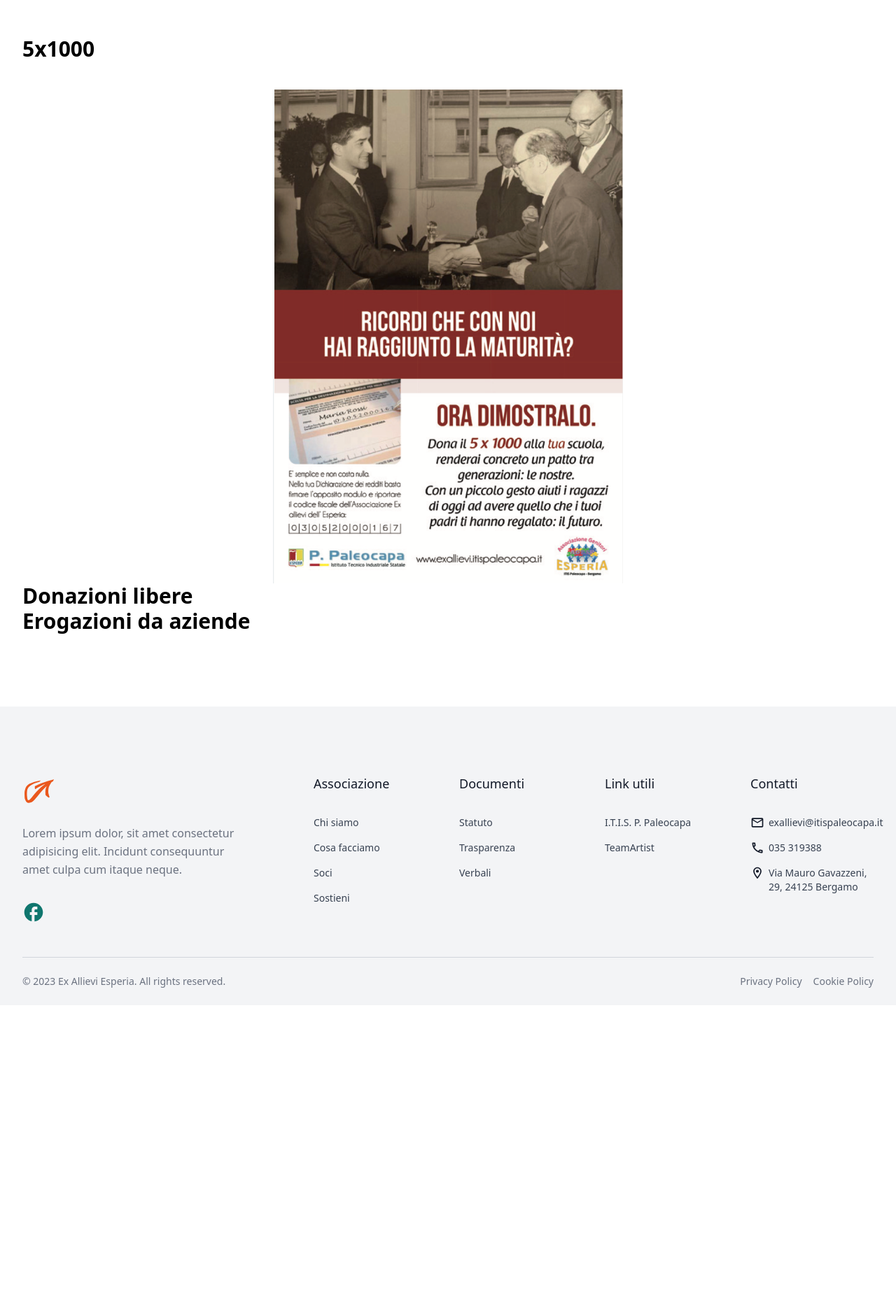
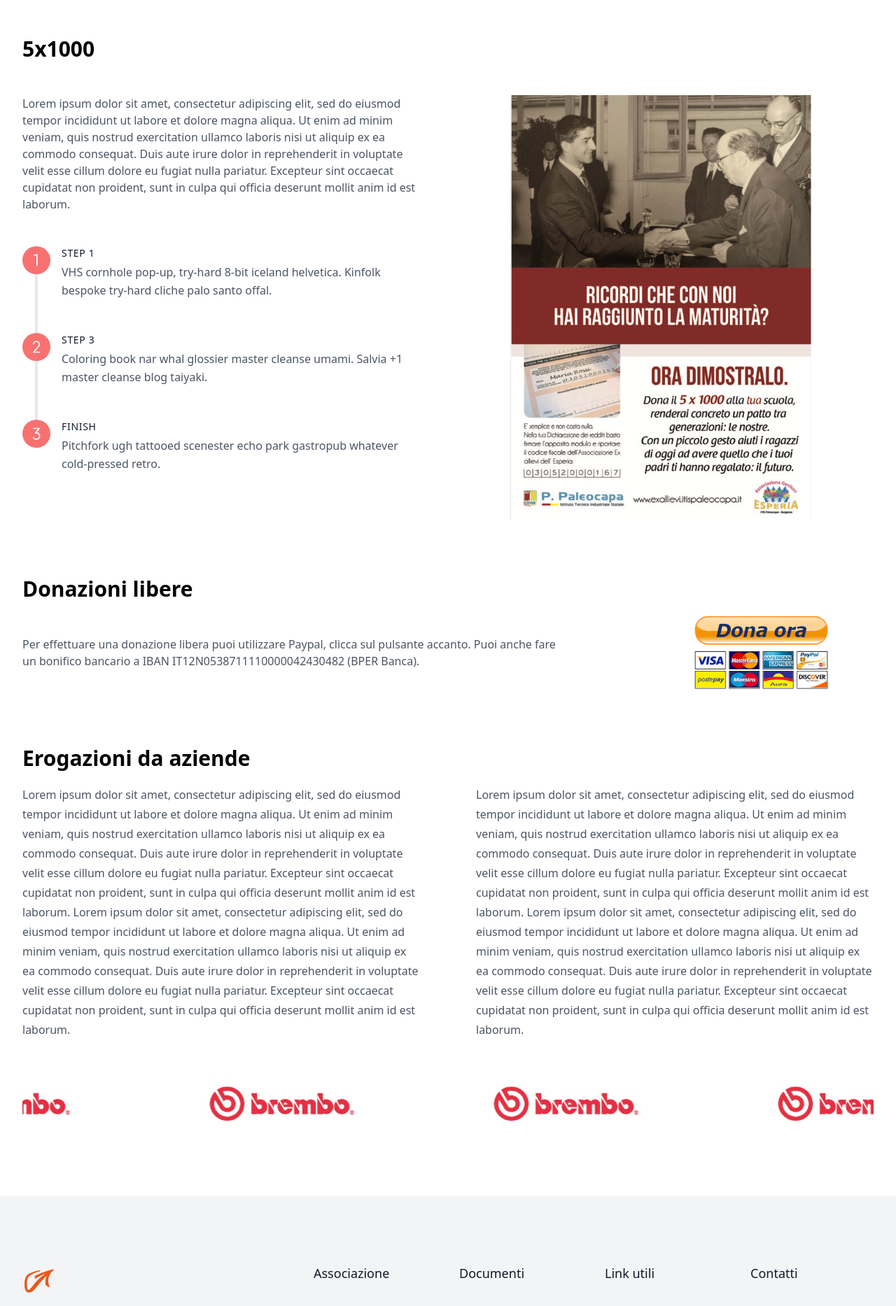
Before and after one commit to exallievi-esperia/website, a Next.js app: page /sostieni in a window 1280 px wide. Shown: the part 560-2427 px from the top of the page at 70% size. Before the commit the page ends 1997 px from the top, so only its background shows below. Built offline with nearby package versions, Linux system fonts and the light colour scheme.

Commit message:
✅  Add "Sostieni" page

```diff
--- a/components/layout/Footer.tsx
+++ b/components/layout/Footer.tsx
@@ -7,6 +7,51 @@ import {
   MdOutlinePhone,
   MdOutlineLocationOn,
 } from "react-icons/md";
+
+const menuItems = [
+  {
+    label: "Associazione",
+    subItems: [
+      {
+        label: "Chi siamo",
+        href: "/chi-siamo",
+      },
+      {
+        label: "Cosa facciamo",
+        href: "/cosa-facciamo",
+      },
+      {
+        label: "Soci",
+        href: "/soci",
+      },
+      {
+        label: "Sostieni",
+        href: "/sostieni",
+      },
+    ],
+  },
+  {
+    label: "Documenti",
+    subItems: [
+      {
+        label: "Statuto",
+        href: "/statuto",
+      },
+      {
+        label: "Trasparenza",
+        href: "/trasparenza",
+      },
+      {
+        label: "Bilanci",
+        href: "/bilanci",
+      },
+      {
+        label: "Verbali",
+        href: "/verbali",
+      },
+    ],
+  },
+];
 
 const Footer: React.FC = () => {
   return (
@@ -25,7 +70,7 @@ const Footer: React.FC = () => {
               </Link>
             </div>
 
-            <p className="mt-6 max-w-md text-center leading-relaxed text-gray-500 sm:max-w-xs sm:text-left">
+            <p className="mt-6 text-center leading-relaxed text-gray-500 sm:text-left">
               Lorem ipsum dolor, sit amet consectetur adipisicing elit. Incidunt
               consequuntur amet culpa cum itaque neque.
             </p>
@@ -51,41 +96,16 @@ const Footer: React.FC = () => {
 
               <nav aria-label="Footer About Nav" className="mt-8">
                 <ul className="space-y-4 text-sm">
-                  <li>
+                  {menuItems[0].subItems.map((item) => (
+                    <li key={item.href}>
                       <Link
                         className="text-gray-700 transition hover:text-gray-700/75"
-                      href="/chi-siamo"
+                        href={item.href}
                       >
-                      Chi siamo
+                        {item.label}
                       </Link>
                     </li>
-
-                  <li>
-                    <Link
-                      className="text-gray-700 transition hover:text-gray-700/75"
-                      href="/cosa-facciamo"
-                    >
-                      Cosa facciamo
-                    </Link>
-                  </li>
-
-                  <li>
-                    <Link
-                      className="text-gray-700 transition hover:text-gray-700/75"
-                      href="/soci"
-                    >
-                      Soci
-                    </Link>
-                  </li>
-
-                  <li>
-                    <Link
-                      className="text-gray-700 transition hover:text-gray-700/75"
-                      href="/sostieni"
-                    >
-                      Sostieni
-                    </Link>
-                  </li>
+                  ))}
                 </ul>
               </nav>
             </div>
@@ -95,32 +115,16 @@ const Footer: React.FC = () => {
 
               <nav aria-label="Footer Services Nav" className="mt-8">
                 <ul className="space-y-4 text-sm">
-                  <li>
+                  {menuItems[1].subItems.map((item) => (
+                    <li key={item.href}>
                       <Link
                         className="text-gray-700 transition hover:text-gray-700/75"
-                      href="/statuto"
+                        href={item.href}
                       >
-                      Statuto
+                        {item.label}
                       </Link>
                     </li>
-
-                  <li>
-                    <Link
-                      className="text-gray-700 transition hover:text-gray-700/75"
-                      href="/trasparenza"
-                    >
-                      Trasparenza
-                    </Link>
-                  </li>
-
-                  <li>
-                    <Link
-                      className="text-gray-700 transition hover:text-gray-700/75"
-                      href="/verbali"
-                    >
-                      Verbali
-                    </Link>
-                  </li>
+                  ))}
                 </ul>
               </nav>
             </div>
@@ -149,6 +153,24 @@ const Footer: React.FC = () => {
                       target="_blank"
                     >
                       TeamArtist
+                    </Link>
+                  </li>
+
+                  <li>
+                    <Link
+                      className="text-gray-700 transition hover:text-gray-700/75"
+                      href="/"
+                    >
+                      Privacy Policy
+                    </Link>
+                  </li>
+
+                  <li>
+                    <Link
+                      className="text-gray-700 transition hover:text-gray-700/75"
+                      href="/"
+                    >
+                      Cookie Policy
                     </Link>
                   </li>
                 </ul>
@@ -205,26 +227,12 @@ const Footer: React.FC = () => {
         </div>
 
         <div className="mt-12 border-t border-gray-300 pt-6">
-          <div className="text-center sm:flex sm:justify-between sm:text-left">
+          <div className="text-center">
             <p className="mt-4 text-sm text-gray-500 sm:mt-0">
-              &copy; {new Date().getFullYear()} Ex Allievi Esperia.
-              <span className="block sm:inline"> All rights reserved.</span>
+              &copy; {new Date().getFullYear()} Ex Allievi Esperia -
+              <span className="block sm:inline"> C.F. 001122334455</span>
             </p>
-            <div className="text-sm text-gray-500 flex justify-center sm:justify-end gap-4 mt-6 sm:mt-0">
-              <Link
-                className="inline-block text-gray-500 transition hover:opacity-75"
-                href="/"
-              >
-                Privacy Policy
-              </Link>
 
-              <Link
-                className="inline-block text-gray-500 transition hover:opacity-75"
-                href="/"
-              >
-                Cookie Policy
-              </Link>
-            </div>
           </div>
         </div>
       </div>
--- a/pages/soci.tsx
+++ b/pages/soci.tsx
@@ -3,8 +3,6 @@ import Head from "next/head";
 import "slick-carousel/slick/slick.css";
 import "slick-carousel/slick/slick-theme.css";
 import Slider from "react-slick";
-
-import { HiCheck } from "react-icons/hi2";
 import Testimonial from "@/components/Testimonial";
 import Feature from "@/components/Feature";
 
--- a/pages/sostieni.tsx
+++ b/pages/sostieni.tsx
@@ -1,6 +1,22 @@
 import Layout from "@/components/layout/Layout";
 import Head from "next/head";
 import Image from "next/image";
+import { RiNumber1, RiNumber2, RiNumber3 } from "react-icons/ri";
+import "slick-carousel/slick/slick.css";
+import "slick-carousel/slick/slick-theme.css";
+import Slider from "react-slick";
+import Link from "next/link";
+
+const settings = {
+  slidesToShow: 3,
+  slidesToScroll: 1,
+  infinite: true,
+  autoplay: true,
+  speed: 10000,
+  autoplaySpeed: 0,
+  cssEase: "linear",
+  arrows: false,
+};
 
 const SostieniPage = () => {
   return (
@@ -16,23 +32,189 @@ const SostieniPage = () => {
         {/* 5x1000 */}
         <div>
           <h2 className="font-bold text-3xl">5x1000</h2>
-          <Image
-            src="/img/5x1000.png"
-            alt="Immagine come donare il 5x1000"
-            width={500}
-            height={400}
-            className="aspect-auto m-auto mt-10"
-          />
+
+          <div className="flex md:gap-x-10 gap-y-10 md:gap-y-0 flex-col md:flex-row pt-12 mx-auto text-gray-600">
+            <div className="w-full md:w-1/2">
+              <div className="flex relative pb-12">
+                <p>
+                  Lorem ipsum dolor sit amet, consectetur adipiscing elit, sed
+                  do eiusmod tempor incididunt ut labore et dolore magna aliqua.
+                  Ut enim ad minim veniam, quis nostrud exercitation ullamco
+                  laboris nisi ut aliquip ex ea commodo consequat. Duis aute
+                  irure dolor in reprehenderit in voluptate velit esse cillum
+                  dolore eu fugiat nulla pariatur. Excepteur sint occaecat
+                  cupidatat non proident, sunt in culpa qui officia deserunt
+                  mollit anim id est laborum.
+                </p>
+              </div>
+
+              {/* Primo step */}
+              <div className="flex relative pb-12">
+                <div className="h-full w-10 absolute inset-0 flex items-center justify-center">
+                  <div className="h-full w-1 bg-gray-200 pointer-events-none"></div>
+                </div>
+                <div className="flex-shrink-0 w-10 h-10 rounded-full bg-red-400 inline-flex items-center justify-center text-white relative z-10">
+                  <RiNumber1 className="w-5 h-5" />
+                </div>
+                <div className="flex-grow pl-4">
+                  <h2 className="font-medium title-font text-sm text-gray-900 mb-1 tracking-wider">
+                    STEP 1
+                  </h2>
+                  <p className="leading-relaxed">
+                    VHS cornhole pop-up, try-hard 8-bit iceland helvetica.
+                    Kinfolk bespoke try-hard cliche palo santo offal.
+                  </p>
+                </div>
+              </div>
+
+              {/* Secondo step */}
+              <div className="flex relative pb-12">
+                <div className="h-full w-10 absolute inset-0 flex items-center justify-center">
+                  <div className="h-full w-1 bg-gray-200 pointer-events-none"></div>
+                </div>
+                <div className="flex-shrink-0 w-10 h-10 rounded-full bg-red-400 inline-flex items-center justify-center text-white relative z-10">
+                  <RiNumber2 className="w-5 h-5" />
+                </div>
+                <div className="flex-grow pl-4">
+                  <h2 className="font-medium title-font text-sm text-gray-900 mb-1 tracking-wider">
+                    STEP 3
+                  </h2>
+                  <p className="leading-relaxed">
+                    Coloring book nar whal glossier master cleanse umami. Salvia
+                    +1 master cleanse blog taiyaki.
+                  </p>
+                </div>
+              </div>
+
+              {/* Ultimo step */}
+              <div className="flex relative">
+                <div className="flex-shrink-0 w-10 h-10 rounded-full bg-red-400 inline-flex items-center justify-center text-white relative z-10">
+                  <RiNumber3 className="w-5 h-5" />
+                </div>
+                <div className="flex-grow pl-4">
+                  <h2 className="font-medium title-font text-sm text-gray-900 mb-1 tracking-wider">
+                    FINISH
+                  </h2>
+                  <p className="leading-relaxed">
+                    Pitchfork ugh tattooed scenester echo park gastropub
+                    whatever cold-pressed retro.
+                  </p>
+                </div>
+              </div>
+            </div>
+
+            <Image
+              src="/img/5x1000.png"
+              alt="Immagine come donare il 5x1000"
+              width={533}
+              height={753}
+              className="w-full md:w-1/2 object-contain aspect-auto sm:aspect-square"
+            />
+          </div>
         </div>
 
         {/* Donazioni libere */}
-        <div>
+        <div className="mt-20">
           <h2 className="font-bold text-3xl">Donazioni libere</h2>
+
+          <div className="flex flex-col sm:flex-row sm:gap-x-20 gap-y-10 sm:gap-y-0 items-center mt-5 justify-between">
+            <div className=" text-gray-600">
+              <p className="text-center sm:text-left sm:max-w-md md:max-w-3xl">
+                Per effettuare una donazione libera puoi utilizzare Paypal,
+                clicca sul pulsante accanto. Puoi anche fare un bonifico
+                bancario a IBAN IT12N0538711110000042430482 (BPER Banca).
+              </p>
+            </div>
+
+            <Link
+              href="https://www.paypal.com/cgi-bin/webscr?cmd=_s-xclick&hosted_button_id=92VVU7TEAH774"
+              rel="noreferrer"
+              target="_blank"
+              className="md:mr-16"
+            >
+              <Image
+                src="/img/dona_ora_paypal_button.png"
+                alt="Donazione Paypal"
+                width={193}
+                height={106}
+                className="object-contain"
+              />
+            </Link>
+          </div>
         </div>
 
         {/* Erogazioni da aziende */}
-        <div>
+        <div className="mt-20">
           <h2 className="font-bold text-3xl">Erogazioni da aziende</h2>
+
+          <div className="grid grid-cols-1 md:grid-cols-2 gap-x-20 gap-y-10 md:gap-y-0 leading-7 mt-5 text-gray-600">
+            <p>
+              Lorem ipsum dolor sit amet, consectetur adipiscing elit, sed do
+              eiusmod tempor incididunt ut labore et dolore magna aliqua. Ut
+              enim ad minim veniam, quis nostrud exercitation ullamco laboris
+              nisi ut aliquip ex ea commodo consequat. Duis aute irure dolor in
+              reprehenderit in voluptate velit esse cillum dolore eu fugiat
+              nulla pariatur. Excepteur sint occaecat cupidatat non proident,
+              sunt in culpa qui officia deserunt mollit anim id est laborum.
+              Lorem ipsum dolor sit amet, consectetur adipiscing elit, sed do
+              eiusmod tempor incididunt ut labore et dolore magna aliqua. Ut
+              enim ad minim veniam, quis nostrud exercitation ullamco laboris
+              nisi ut aliquip ex ea commodo consequat. Duis aute irure dolor in
+              reprehenderit in voluptate velit esse cillum dolore eu fugiat
+              nulla pariatur. Excepteur sint occaecat cupidatat non proident,
+              sunt in culpa qui officia deserunt mollit anim id est laborum.
+            </p>
+            <p>
+              Lorem ipsum dolor sit amet, consectetur adipiscing elit, sed do
+              eiusmod tempor incididunt ut labore et dolore magna aliqua. Ut
+              enim ad minim veniam, quis nostrud exercitation ullamco laboris
+              nisi ut aliquip ex ea commodo consequat. Duis aute irure dolor in
+              reprehenderit in voluptate velit esse cillum dolore eu fugiat
+              nulla pariatur. Excepteur sint occaecat cupidatat non proident,
+              sunt in culpa qui officia deserunt mollit anim id est laborum.
+              Lorem ipsum dolor sit amet, consectetur adipiscing elit, sed do
+              eiusmod tempor incididunt ut labore et dolore magna aliqua. Ut
+              enim ad minim veniam, quis nostrud exercitation ullamco laboris
+              nisi ut aliquip ex ea commodo consequat. Duis aute irure dolor in
+              reprehenderit in voluptate velit esse cillum dolore eu fugiat
+              nulla pariatur. Excepteur sint occaecat cupidatat non proident,
+              sunt in culpa qui officia deserunt mollit anim id est laborum.
+            </p>
+          </div>
+
+          <Slider {...settings} className="mt-16 flex items-center">
+            <Image
+              src="/img/loghi-aziende/brembo.jpg"
+              alt="Logo azienda Brembo"
+              width={100}
+              height={100}
+              className="object-contain h-14"
+            />
+
+            <Image
+              src="/img/loghi-aziende/brembo.jpg"
+              alt="Logo azienda Brembo"
+              width={100}
+              height={100}
+              className="object-contain h-14"
+            />
+
+            <Image
+              src="/img/loghi-aziende/brembo.jpg"
+              alt="Logo azienda Brembo"
+              width={100}
+              height={100}
+              className="object-contain h-14"
+            />
+
+            <Image
+              src="/img/loghi-aziende/brembo.jpg"
+              alt="Logo azienda Brembo"
+              width={100}
+              height={100}
+              className="object-contain h-14"
+            />
+          </Slider>
         </div>
       </main>
     </Layout>
```
Also changed, not shown: public/img/dona_ora_paypal_button.png (added), public/img/loghi-aziende/brembo.jpg (added). Lines whose indentation alone changed are shown as unchanged.
